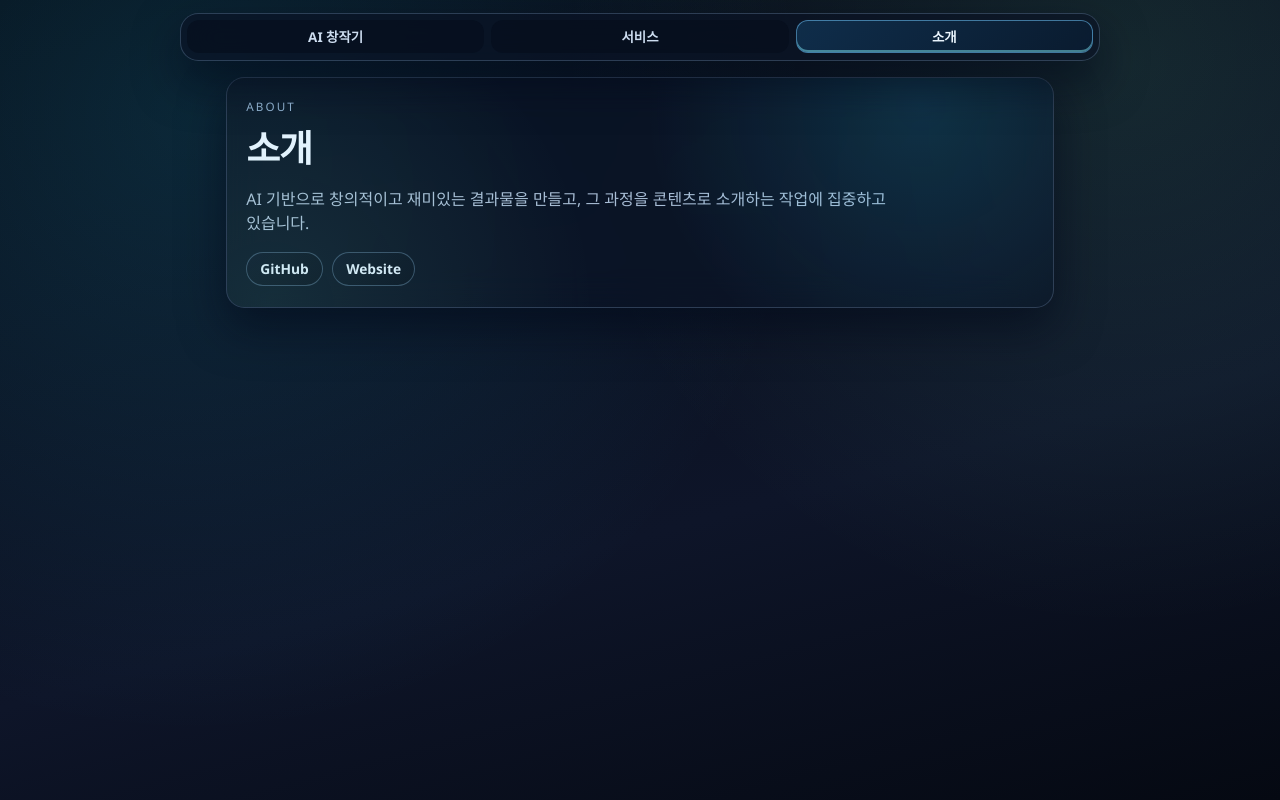
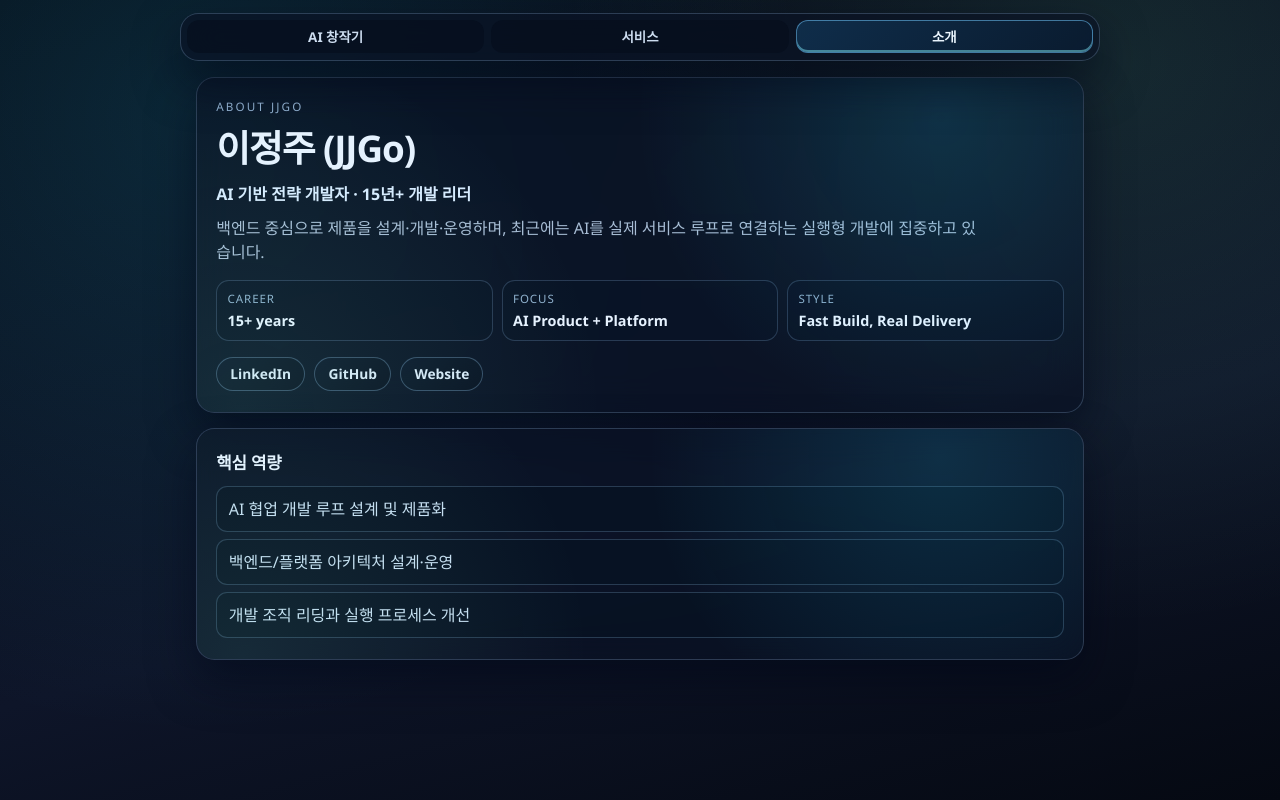
Before and after one commit to jungju/jjgo, a SvelteKit app: page /about in a window 1280 px wide. Built offline with nearby package versions, Linux system fonts and the light colour scheme.

Commit message:
feat: redesign about page with linkedin-based profile highlights

```diff
--- a/src/routes/about/+page.svelte
+++ b/src/routes/about/+page.svelte
@@ -1,44 +1,83 @@
 <script lang="ts">
-	const PROFILE_LINKS = {
+	const profile = {
+		name: '이정주 (JJGo)',
+		title: 'AI 기반 전략 개발자 · 15년+ 개발 리더',
+		intro:
+			'백엔드 중심으로 제품을 설계·개발·운영하며, 최근에는 AI를 실제 서비스 루프로 연결하는 실행형 개발에 집중하고 있습니다.',
+		linkedin: 'https://www.linkedin.com/in/jungjugo/',
 		github: 'https://github.com/jungju',
 		website: 'https://jjgo.io'
 	};
+
+	const highlights = [
+		'AI 협업 개발 루프 설계 및 제품화',
+		'백엔드/플랫폼 아키텍처 설계·운영',
+		'개발 조직 리딩과 실행 프로세스 개선'
+	];
+
+	const facts = [
+		{ label: 'Career', value: '15+ years' },
+		{ label: 'Focus', value: 'AI Product + Platform' },
+		{ label: 'Style', value: 'Fast Build, Real Delivery' }
+	];
 </script>
 
 <svelte:head>
 	<title>소개 | 나의 AI 창작기</title>
-	<meta name="description" content="JJGo 소개 및 링크 모음." />
+	<meta name="description" content="JJGo(이정주) 소개. AI 기반 전략 개발, 제품 설계·개발·운영, 실행 중심 빌드 철학." />
 </svelte:head>
 
 <main class="about-shell">
 	<section class="about-card glass-panel">
-		<p class="eyebrow">ABOUT</p>
-		<h1>소개</h1>
-		<p class="intro">
-			AI 기반으로 창의적이고 재미있는 결과물을 만들고, 그 과정을 콘텐츠로 소개하는 작업에 집중하고 있습니다.
-		</p>
+		<p class="eyebrow">ABOUT JJGO</p>
+		<h1>{profile.name}</h1>
+		<p class="title">{profile.title}</p>
+		<p class="intro">{profile.intro}</p>
+
+		<div class="facts" aria-label="프로필 요약">
+			{#each facts as fact}
+				<div>
+					<span>{fact.label}</span>
+					<strong>{fact.value}</strong>
+				</div>
+			{/each}
+		</div>
 
 		<div class="link-row" aria-label="프로필 링크">
-			<a href={PROFILE_LINKS.github} target="_blank" rel="noreferrer noopener">GitHub</a>
-			<a href={PROFILE_LINKS.website} target="_blank" rel="noreferrer noopener">Website</a>
+			<a href={profile.linkedin} target="_blank" rel="noreferrer noopener">LinkedIn</a>
+			<a href={profile.github} target="_blank" rel="noreferrer noopener">GitHub</a>
+			<a href={profile.website} target="_blank" rel="noreferrer noopener">Website</a>
 		</div>
+	</section>
+
+	<section class="highlights glass-panel" aria-label="핵심 역량">
+		<h2>핵심 역량</h2>
+		<ul>
+			{#each highlights as item}
+				<li>{item}</li>
+			{/each}
+		</ul>
 	</section>
 </main>
 
 <style>
 	.about-shell {
-		max-width: 860px;
+		max-width: 920px;
 		margin: 0 auto;
 		padding: 1rem 1rem 2rem;
+		display: grid;
+		gap: 0.95rem;
 	}
 
-	.about-card {
+	.about-card,
+	.highlights {
 		padding: 1.3rem 1.2rem;
 		position: relative;
 		overflow: hidden;
 	}
 
-	.about-card::before {
+	.about-card::before,
+	.highlights::before {
 		content: '';
 		position: absolute;
 		inset: 0;
@@ -61,14 +100,50 @@
 		letter-spacing: -0.03em;
 	}
 
+	.title {
+		margin: 0.35rem 0 0;
+		color: #d8ebff;
+		font-weight: 650;
+	}
+
 	.intro {
 		margin: 0.65rem 0 0;
-		max-width: 40rem;
+		max-width: 48rem;
 		color: #a8bdd5;
 	}
 
+	.facts {
+		margin-top: 1rem;
+		display: grid;
+		grid-template-columns: repeat(3, minmax(0, 1fr));
+		gap: 0.55rem;
+	}
+
+	.facts div {
+		min-height: 3.2rem;
+		border: 1px solid rgba(134, 177, 217, 0.25);
+		border-radius: 0.8rem;
+		background: rgba(9, 21, 39, 0.78);
+		padding: 0.55rem 0.65rem;
+		display: grid;
+		align-content: center;
+		gap: 0.15rem;
+	}
+
+	.facts span {
+		font-size: 0.72rem;
+		color: #8fb0cd;
+		text-transform: uppercase;
+		letter-spacing: 0.08em;
+	}
+
+	.facts strong {
+		font-size: 0.9rem;
+		color: #e7f2ff;
+	}
+
 	.link-row {
-		margin-top: 1.1rem;
+		margin-top: 1rem;
 		display: flex;
 		flex-wrap: wrap;
 		gap: 0.58rem;
@@ -105,4 +180,32 @@
 		outline: 2px solid rgba(136, 230, 255, 0.72);
 		outline-offset: 2px;
 	}
+
+	h2 {
+		margin: 0;
+		font-size: 1.05rem;
+		letter-spacing: -0.01em;
+	}
+
+	ul {
+		margin: 0.7rem 0 0;
+		padding: 0;
+		list-style: none;
+		display: grid;
+		gap: 0.45rem;
+	}
+
+	li {
+		padding: 0.62rem 0.72rem;
+		border-radius: 0.7rem;
+		border: 1px solid rgba(132, 177, 214, 0.26);
+		background: rgba(8, 19, 35, 0.72);
+		color: #c8def2;
+	}
+
+	@media (max-width: 700px) {
+		.facts {
+			grid-template-columns: 1fr;
+		}
+	}
 </style>
```
